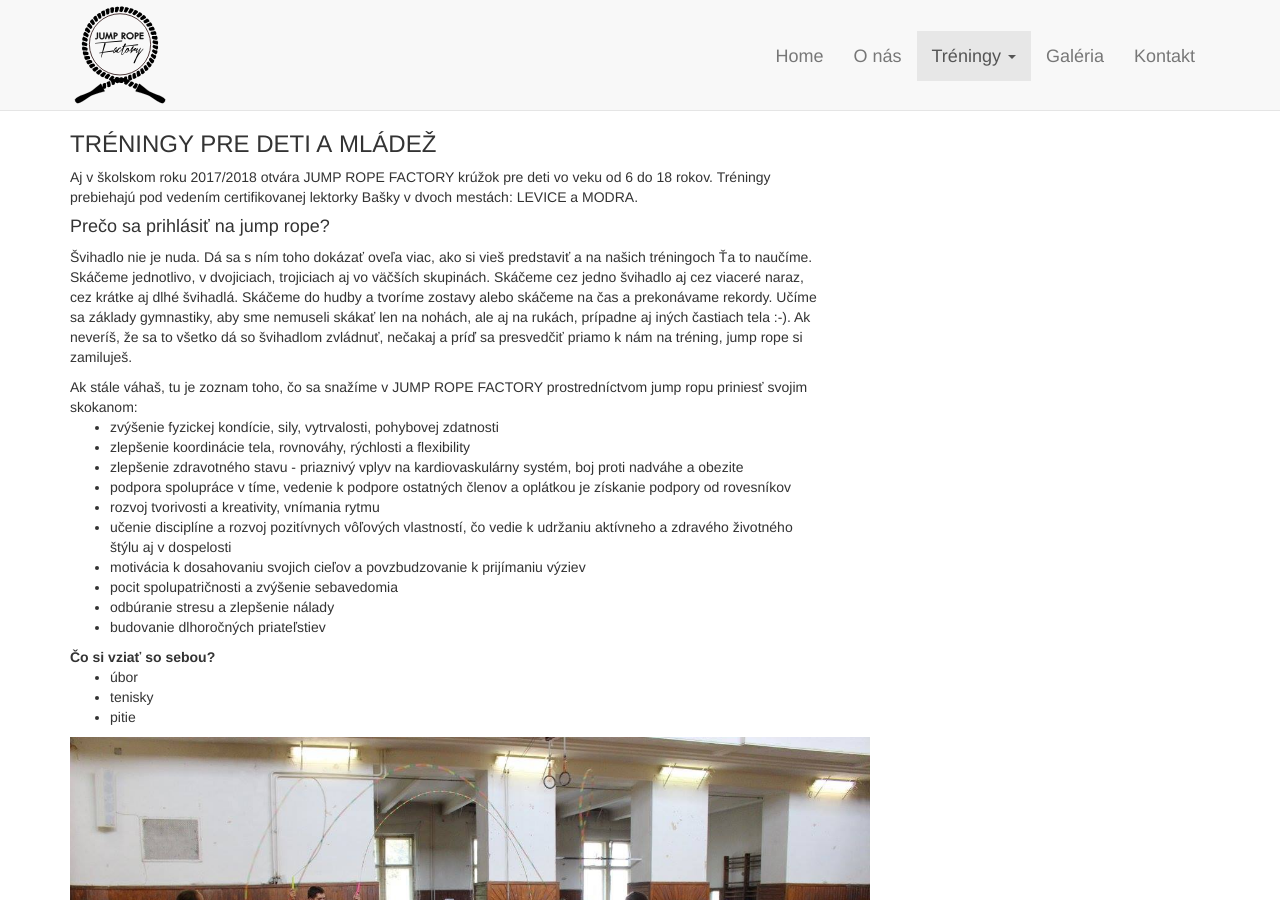
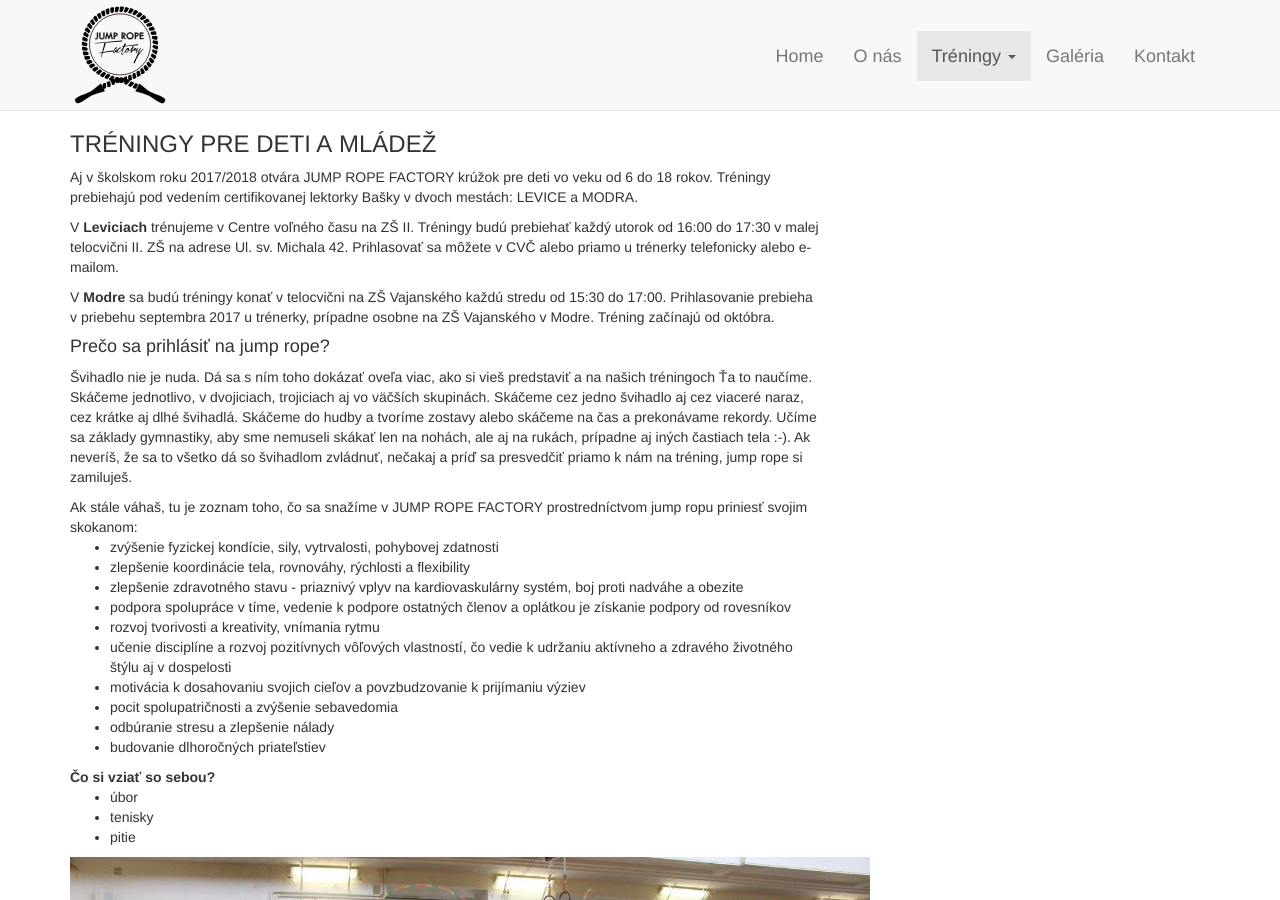
Before and after one commit to dejvo/dejvo.github.io, a Jekyll site: the page built from treningy-pre-deti.html, in a window 1280 px wide and 900 px high. Built offline with Jekyll 4.4.1, drawn with Linux system fonts in a browser that asks for light colours.

Commit message:
Update trainings for kids

```diff
--- a/treningy-pre-deti.html
+++ b/treningy-pre-deti.html
@@ -9,6 +9,13 @@
     <p>
     Aj v školskom roku 2017/2018 otvára JUMP ROPE FACTORY krúžok pre deti vo veku od 6 do 18 rokov. Tréningy prebiehajú pod vedením certifikovanej lektorky Bašky v dvoch mestách: LEVICE a MODRA.
     </p>
+    <p>
+    V <strong>Leviciach</strong> trénujeme v Centre voľného času na ZŠ II. Tréningy budú prebiehať každý utorok od 16:00 do 17:30 v malej telocvični II. ZŠ na adrese Ul. sv. Michala 42. Prihlasovať sa môžete v CVČ alebo priamo u trénerky telefonicky alebo e-mailom.
+    </p>
+    <p>
+    V <strong>Modre</strong> sa budú tréningy konať v telocvični na ZŠ Vajanského každú stredu od 15:30 do 17:00. Prihlasovanie prebieha v priebehu septembra 2017 u trénerky, prípadne osobne na ZŠ Vajanského v Modre. Tréning začínajú od októbra.
+    </p>
+
     <h4>Prečo sa prihlásiť na jump rope?</h4>
     <p>
     Švihadlo nie je nuda. Dá sa s ním toho dokázať oveľa viac, ako si vieš predstaviť a na našich tréningoch Ťa to naučíme. Skáčeme jednotlivo, v dvojiciach, trojiciach aj vo väčších skupinách. Skáčeme cez jedno švihadlo aj cez viaceré naraz, cez krátke aj dlhé švihadlá. Skáčeme do hudby a tvoríme zostavy alebo skáčeme na čas a prekonávame rekordy. Učíme sa základy gymnastiky, aby sme nemuseli skákať len na nohách, ale aj na rukách, prípadne aj iných častiach tela :-). Ak neveríš, že sa to všetko dá so švihadlom zvládnuť, nečakaj a príď sa presvedčiť priamo k nám na tréning, jump rope si zamiluješ.</p>
```
